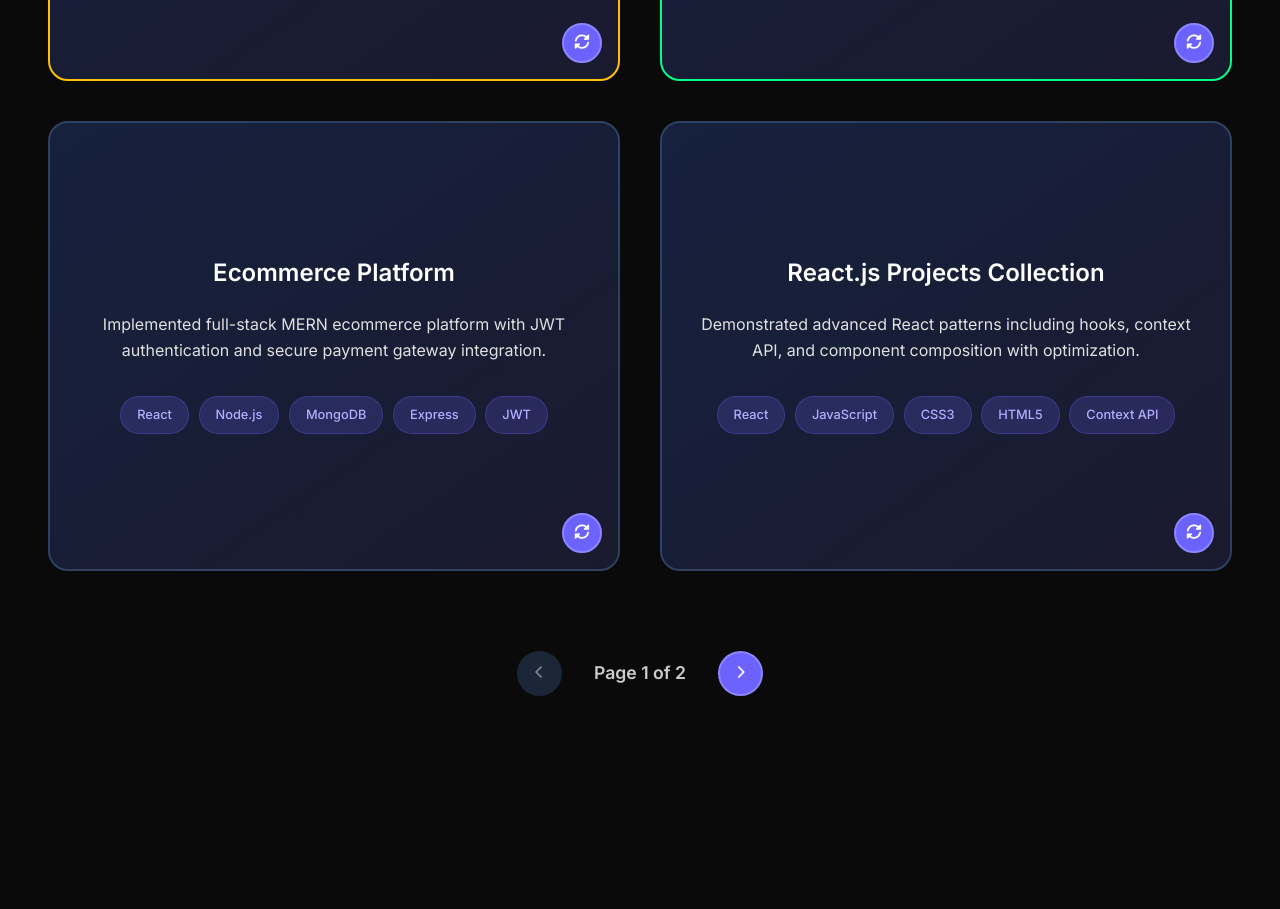
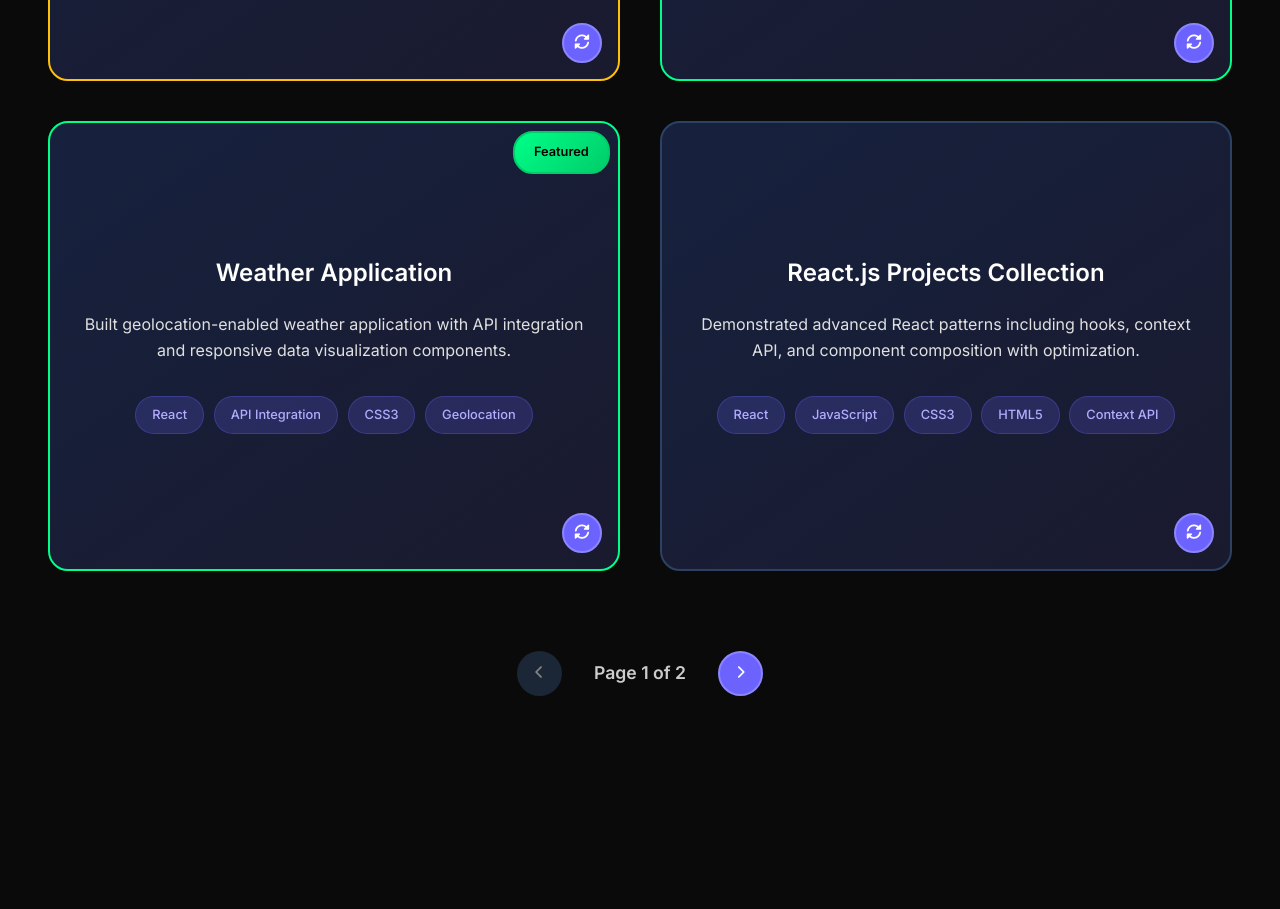
Before and after one commit to yashasvi9199/portfolio-source, a React (Vite) app: page / in a window 1280 px wide. Shown: the part 3800-4709 px from the top of the page. Built offline with nearby package versions, Linux system fonts and the light colour scheme.

Commit message:
feat: added project links

```diff
--- a/src/sections/Projects.jsx
+++ b/src/sections/Projects.jsx
@@ -73,14 +73,15 @@ const Projects = () => {
         },
         {
             id: 5,
-            title: "Ecommerce Platform",
+            title: "Weather Application",
             category: "web",
-            description: "Implemented full-stack MERN ecommerce platform with JWT authentication and secure payment gateway integration.",
-            detailedDescription: "Built full-stack ecommerce solution processing 500+ daily transactions with JWT-based authentication. Integrated payment gateways achieving 99.2% success rate and optimized MongoDB queries reducing database response time by 45%.",
-            tech: ["React", "Node.js", "MongoDB", "Express", "JWT"],
-            githubLink: "https://github.com/yashasvi9199/ecommerce",
-            liveDemo: "#",
-            image: "/api/placeholder/400/250"
+            description: "Built geolocation-enabled weather application with API integration and responsive data visualization components.",
+            detailedDescription: "Created weather application integrating 3+ meteorological APIs with 95% data accuracy. Implemented geolocation services reducing location detection time by 2 seconds and responsive visualizations supporting 50+ weather parameters in real-time.",
+            tech: ["React", "API Integration", "CSS3", "Geolocation"],
+            githubLink: "https://github.com/yashasvi9199/weather-app",
+            liveDemo: "https://yashasvi9199.github.io/weather-app/",
+            image: "/api/placeholder/400/250",
+            featured: true
         },
         {
             id: 6,
@@ -117,12 +118,12 @@ const Projects = () => {
         },
         {
             id: 9,
-            title: "Weather Application",
+            title: "Ecommerce Platform",
             category: "web",
-            description: "Built geolocation-enabled weather application with API integration and responsive data visualization components.",
-            detailedDescription: "Created weather application integrating 3+ meteorological APIs with 95% data accuracy. Implemented geolocation services reducing location detection time by 2 seconds and responsive visualizations supporting 50+ weather parameters in real-time.",
-            tech: ["React", "API Integration", "CSS3", "Geolocation"],
-            githubLink: "https://github.com/yashasvi9199/weather-app",
+            description: "Implemented full-stack MERN ecommerce platform with JWT authentication and secure payment gateway integration.",
+            detailedDescription: "Built full-stack ecommerce solution processing 500+ daily transactions with JWT-based authentication. Integrated payment gateways achieving 99.2% success rate and optimized MongoDB queries reducing database response time by 45%.",
+            tech: ["React", "Node.js", "MongoDB", "Express", "JWT"],
+            githubLink: "https://github.com/yashasvi9199/ecommerce",
             liveDemo: "#",
             image: "/api/placeholder/400/250"
         },
@@ -134,7 +135,7 @@ const Projects = () => {
             detailedDescription: "Developed a dynamic drag-and-drop interface component featuring smooth transition animations, boundary detection, and responsive positioning logic. Implemented touch and mouse event handling for cross-device compatibility.",
             tech: ["React", "API Integration", "CSS3", "Geolocation"],
             githubLink: "https://github.com/yashasvi9199/drop-panel",
-            liveDemo: "#",
+            liveDemo: "https://yashasvi9199.github.io/drop-panel/",
             image: "/api/placeholder/400/250"
         },
         {
@@ -145,7 +146,7 @@ const Projects = () => {
             detailedDescription: "Built a performant image carousel supporting touch swipes, keyboard navigation, and auto-rotation. Optimized image loading with lazy loading techniques and implemented smooth transition effects.",
             tech: ["React", "API Integration", "CSS3", "Geolocation"],
             githubLink: "https://github.com/yashasvi9199/image-carousel",
-            liveDemo: "#",
+            liveDemo: "https://yashasvi9199.github.io/image-carousel/",
             image: "/api/placeholder/400/250"
         },
         {
@@ -156,7 +157,7 @@ const Projects = () => {
             detailedDescription: "Created an engaging Tic Tac Toe game featuring intelligent AI opponent with multiple difficulty levels. Implemented real-time score tracking, game history, and responsive design with smooth animations.",
             tech: ["React", "API Integration", "CSS3", "Geolocation"],
             githubLink: "https://github.com/yashasvi9199/tic-tac-toe",
-            liveDemo: "#",
+            liveDemo: "https://yashasvi9199.github.io/tic-tac-toe/",
             image: "/api/placeholder/400/250"
         }
     ];
```
